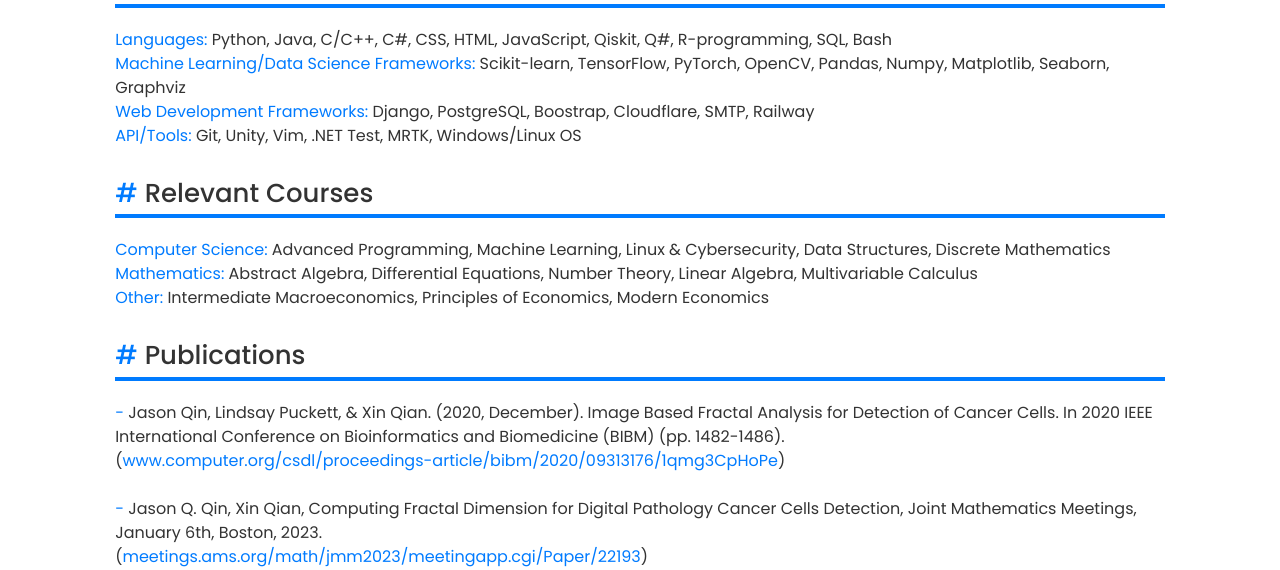
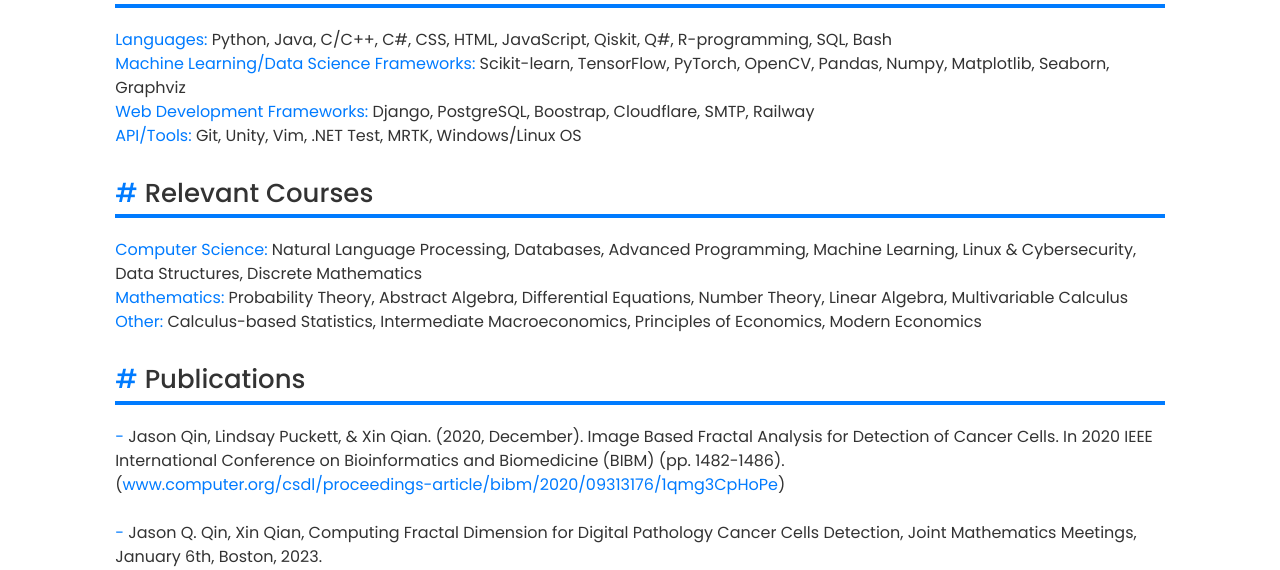
Before and after one commit to jaysonedu/Portfolio, a Django app: page /resume/ in a window 1280 px wide. Shown: the part 512-1082 px from the top of the page. Run offline with Django 5.2, Linux system fonts and the light colour scheme; some libraries are stand-ins or nearby versions.

Commit message:
edited details

```diff
--- a/pages/templates/pages/home.html
+++ b/pages/templates/pages/home.html
@@ -7,7 +7,7 @@
         <div class="text-animate">
             <h3 id="text">Hover here!</h3>
         </div>
-        <p>I am a student and <a href="https://www.engineering.columbia.edu/egleston-scholars/jason-qin" target="_blank" class = 'link'>Egleston Scholar</a> at Columbia University studying Computer Science and Economics.
+        <p>I am a student and <a href="https://www.engineering.columbia.edu/egleston-scholars/jason-qin" target="_blank" class = 'link'>Egleston Scholar</a> at Columbia University studying Computer Science with a minor in Applied Mathematics and Statistics.
             <br><br>Thank you for visiting my page!
         </p>
         <div class="btn-box">
--- a/projects/templates/projects/project_index.html
+++ b/projects/templates/projects/project_index.html
@@ -18,7 +18,7 @@
         ">
             <div class="card-content">
                 <h5 class="card-title">GPT - Deep Neural Network</h5>
-                <p class="card-text">Creating my own version of GTP and a Deep Neural Network from scratch in Python!</p>
+                <p class="card-text">Building GPT-2 by OpenAI and Large Language Models from scratch in Python!</p>
             </div>
         </div>
 
--- a/resume/templates/resume/download.html
+++ b/resume/templates/resume/download.html
@@ -20,9 +20,9 @@
 
         <h3><span># </span>Relevant Courses</h3>
         <p>
-            <span>Computer Science: </span>Advanced Programming, Machine Learning, Linux & Cybersecurity, Data Structures, Discrete Mathematics<br>
-            <span>Mathematics: </span>Abstract Algebra, Differential Equations, Number Theory, Linear Algebra, Multivariable Calculus<br>
-            <span>Other: </span>Intermediate Macroeconomics, Principles of Economics, Modern Economics
+            <span>Computer Science: </span>Natural Language Processing, Databases, Advanced Programming, Machine Learning, Linux & Cybersecurity, Data Structures, Discrete Mathematics<br>
+            <span>Mathematics: </span>Probability Theory, Abstract Algebra, Differential Equations, Number Theory, Linear Algebra, Multivariable Calculus<br>
+            <span>Other: </span>Calculus-based Statistics, Intermediate Macroeconomics, Principles of Economics, Modern Economics
         </p>
 
         <h3><span># </span>Publications</h3>
```
